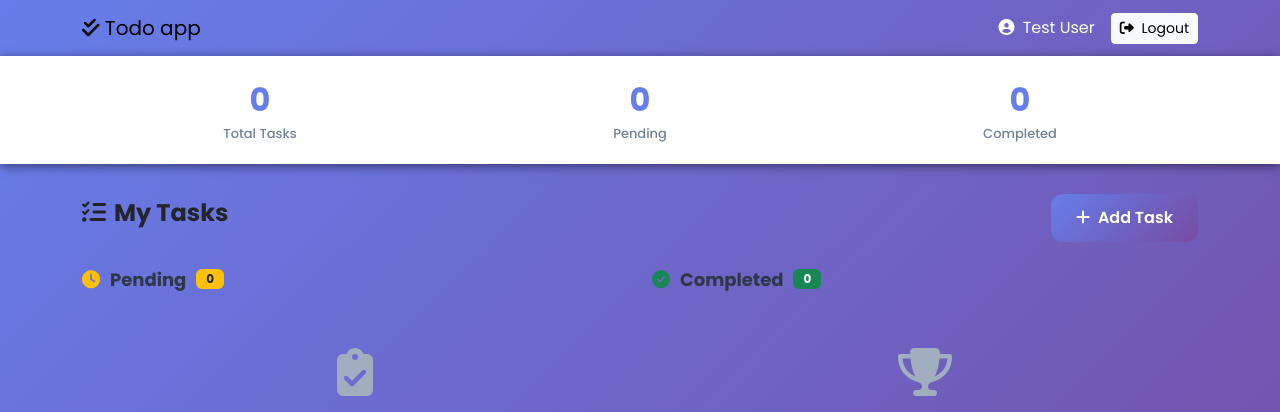
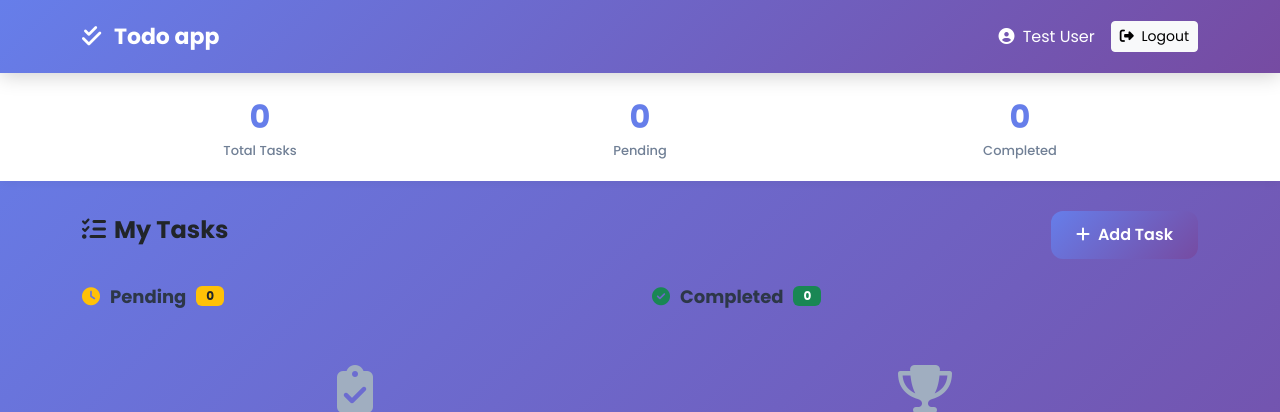
Before and after one commit to POSHANMS/todo-app-flask, a Flask app: page /tasks in a window 1280 px wide. Shown: the top 412 px of the page. Run offline with Flask 3, Linux system fonts and the light colour scheme.

Commit message:
Fix navbar typo, missing brand icon, stats shadow and modal-title

```diff
--- a/static/css/style.css
+++ b/static/css/style.css
@@ -171,17 +171,21 @@ body {
    ============================================ */
 
 /* Main navbar - purple gradient */
-.navrbar {
+.navbar {
     background: linear-gradient(135deg, #667eea, #764ba2) !important;
     padding: 15px 0;
     box-shadow: 0 2px 20px rgba(0, 0, 0, 0.2);
 }
 
 /* Logo text on left */
-.navrbar-brand {
+.navbar-brand {
     font-size: 22px;
     font-weight: 700;
     color: white !important;
+}
+
+.navbar-brand i {
+    margin-right: 8px;
 }
 
 /* Space between logo icon and text */
@@ -204,7 +208,7 @@ body {
     background: white;
     padding: 20px 0;
     margin-bottom: 30px;
-    box-shadow: 0 2px 10px rgba(0, 0, 0, 0.5);
+    box-shadow: 0 2px 10px rgba(0, 0, 0, 0.05);
 }
 
 /* Each stat item - total, pending, completed */
@@ -438,7 +442,7 @@ body {
 }
 
 /* Modal title text */
-.model-title {
+.modal-title {
     font-weight: 700;
 }
 
```
